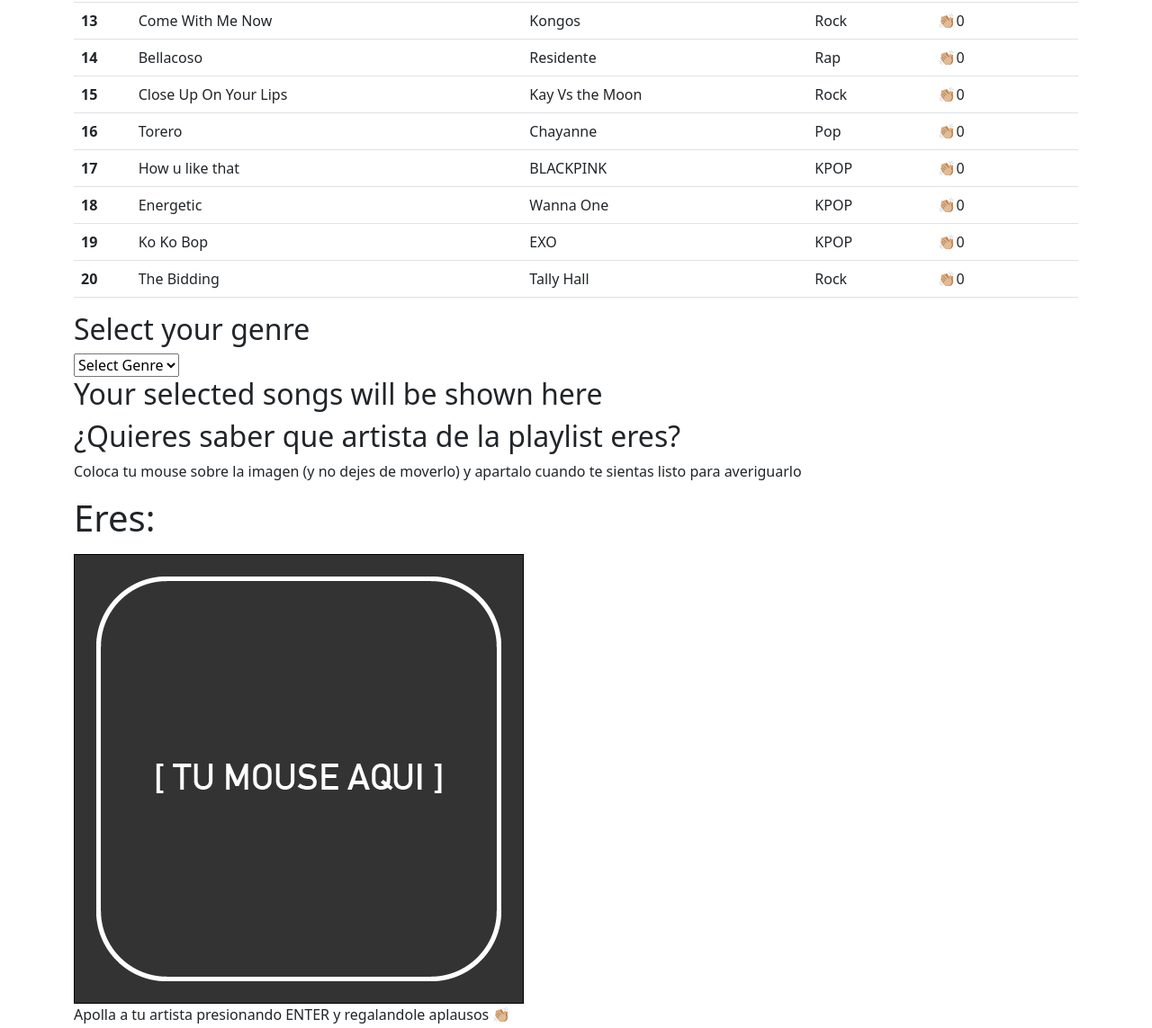
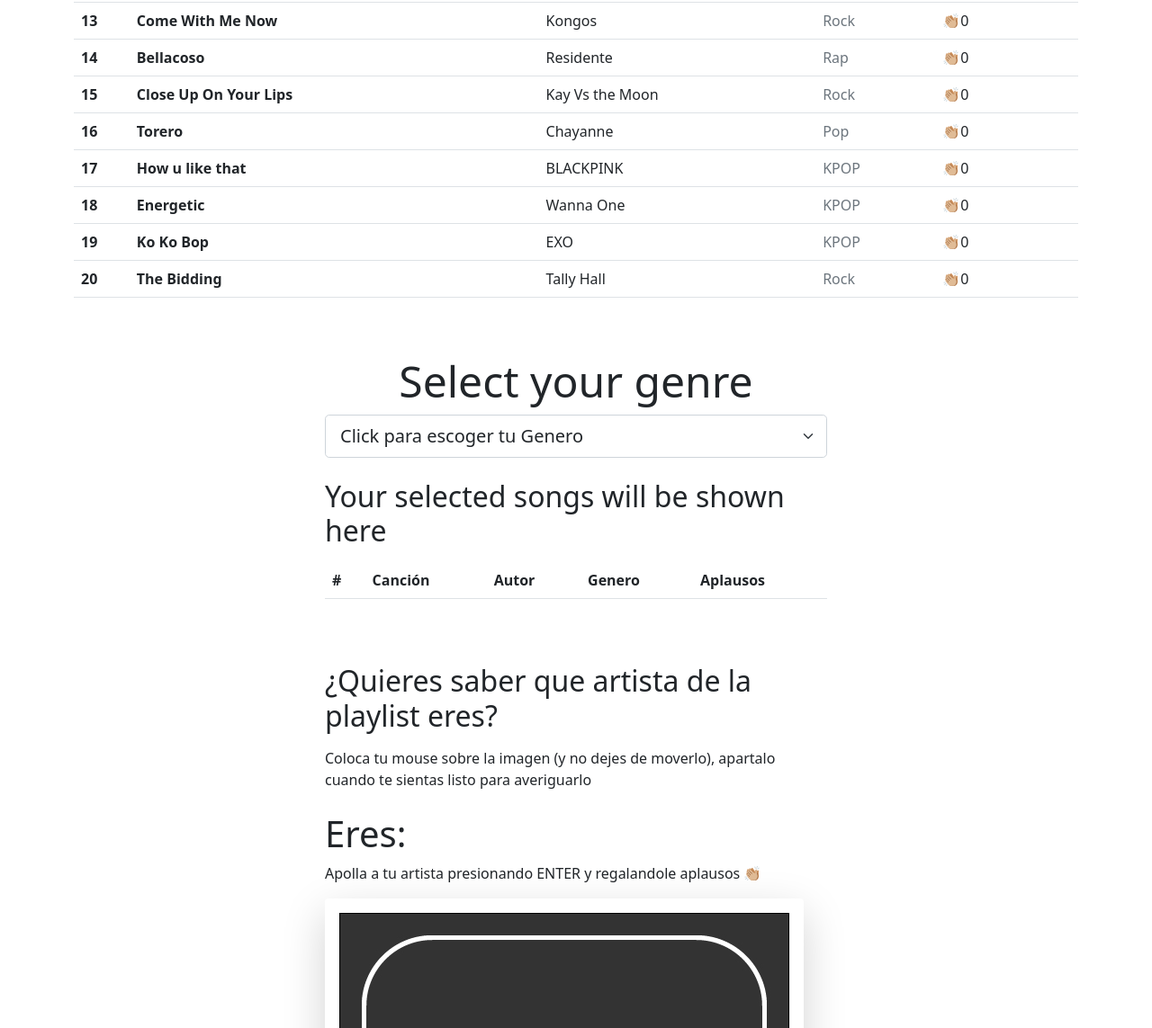
Before and after one commit to jackzorola10/fetch-entregaFinal-javascriptZorola, a plain HTML site: page index.html in a window 1280 px wide. Shown: the part 627-1770 px from the top of the page at 90% size. Drawn offline with nearby package versions, Linux system fonts and the light colour scheme.

Commit message:
added more bootstrap styles and fixed the genre selector

```diff
--- a/1styles.css
+++ /dev/null
@@ -1,111 +0,0 @@
-@import url('https://fonts.googleapis.com/css2?family=Fjalla+One&family=Lato:ital,wght@0,300;0,700;1,400;1,700&display=swap');
-
-.sideImage {
-    background-color: beige;
-}
-
-h1 {
-    font-family: 'Fjalla One', sans-serif;
-    margin-right: auto;
-    margin-left: auto;
-    max-width: 70%;
-}
-
-h2, p {
-    font-family: 'Lato', sans-serif;
-    text-align: center;
-}
-
-#PlaylistSelection, #FinalPlaylist {
-    margin-right: auto;
-    margin-left: auto;
-    max-width: 70%;
-    display: flex;
-    flex-direction: column;
-}
-
-.row {
-    display: flexbox;
-    flex-direction: row;
-    background-color: gray;
-    /* border-style: solid;
-    border-color: white;
-    border-width: 2px;  */
-    margin-bottom: .25rem;
-    color: aliceblue;
-    border-radius: .5rem;
-}
-
-.songTable {
-    display: inline;
-    margin-right: .25rem;
-    margin-top: auto;
-    margin-bottom: auto;
-
-}
-
-.addButton {
-    display: inline;
-    float: right;
-}
-
-.tableId {
-    font-weight: 700;
-}
-
-.tableName {
-    font-weight: 700;
-    text-align: center;
-}
-
-.tableAutor {
-    font-weight: 400;
-}
-
-.tableGenero{
-    margin-left: 2rem;
-
-}
-
-.tableTiempo {
-    float: right;
-}
-
-.tableAplausos {
-    float: right;
-}
-
-#artistTest img {
-    display: block;
-    margin-right: auto;
-    margin-left: auto;
-    max-width: 500px;
-    min-width: 500px;
-    max-height: 500px;
-    min-width: 500px;
-    border-radius: 1rem;
-}
-
-#inputsForUserSong {
-    margin-right: auto;
-    margin-left: auto;
-    width: 30%;
-    display: flexbox;
-
-}
-
-form {
-    -webkit-appearance: none;
-    text-align: center;
-}
-
-#selectDeGenero {
-    font-family: 'Fjalla One', sans-serif;
-    font-size: large;
-    width: 6rem;
-    height: 3rem;
-    padding: .25rem;
-    border-radius: .5rem;
-    background-color: rgb(67, 147, 197);
-    color: aliceblue;
-}
--- a/index.html
+++ b/index.html
@@ -6,7 +6,8 @@
     <meta name="viewport" content="width=device-width, initial-scale=1.0">
     <title>Document</title>
 
-    <link rel="stylesheet" href="css/bootstrap.css">
+
+    <link rel="stylesheet" href="css/bootstrap.min.css">
     <link rel="stylesheet" type="text/css" href="https://cdn.jsdelivr.net/npm/toastify-js/src/toastify.min.css">
 </head>
 <body id="all">
@@ -39,52 +40,78 @@
 
 
         <!-- USER GENRE SELECTION -->
-        <h2>Select your genre</h2>
-        <section id="inputsForUserSong">
-            <form name="genreForm">
-                <select id="selectDeGenero" name="tema">
-                    <option value="">Select Genre</option>
-                    <option value="Rock">Rock</option>
-                    <option value="Pop">Pop</option>
-                    <option value="KPOP">KPOP</option>
-                    <option value="Rap">Rap</option>
-                </select>
-            </form>
-        </section>
+        <h2 class="display-5 text-center mt-5">Select your genre</h2>
 
-
-
+        <section id="inputsForUserSong" class="d-grid gap-2 col-6 mx-auto mb-5">
+            <select id="selectDeGenero" class="form-select form-select-lg mb-3" aria-label=".form-select-lg example">
+                <option selected>Click para escoger tu Genero</option>
+                <option value="Rock">Rock</option>
+                <option value="Pop">Pop</option>
+                <option value="KPOP">KPOP</option>
+                <option value="Rap">Rap</option>
+              </select>
 
 
         <!-- FINAL PLAYLIST -->
         <h2>Your selected songs will be shown here</h2>
-        <section id="FinalPlaylist">
+        <section>
+            <table class="table">
+                <thead>
+                    <tr>
+                      <th scope="col">#</th>
+                      <th scope="col">Canción</th>
+                      <th scope="col">Autor</th>
+                      <th scope="col">Genero</th>
+                      <th scope="col">Aplausos</th>
+                    </tr>
+                </thead>
+                <tbody id="FinalPlaylist">
+
+                </tbody>
+
+            </table>
 
         </section>
 
 
+        <!-- ARTIST TEST -->
+        <h2 class="mt-5">¿Quieres saber que artista de la playlist eres?</h2>
+        <p class="">Coloca tu mouse sobre la imagen (y no dejes de moverlo), apartalo cuando te sientas listo para averiguarlo</p>
 
-
-
-        <!-- ARTIST TEST -->
-        <h2>¿Quieres saber que artista de la playlist eres?</h2>
-        <p>Coloca tu mouse sobre la imagen (y no dejes de moverlo) y apartalo cuando te sientas listo para averiguarlo</p>
-
-        <section id="artistTest">
+        <section id="artistTest" >
             <h1 id="eres">Eres: </h1>
+            <p>Apolla a tu artista presionando ENTER y regalandole aplausos 👏🏼</p>
             <p id="responseOnEnter"></p>
-            <img id="imageForTest" src="images/band0.jpg" alt="">
-            <p>Apolla a tu artista presionando ENTER y regalandole aplausos 👏🏼</p>
+            <img id="imageForTest" src="images/band0.jpg" alt="" class="shadow-lg p-3 mb-5 bg-body rounded">
         </section>
     </div> <!-- 🛑 -->
 
 
 
 
+    <!-- jQuery first, then Popper.js, then Bootstrap JS -->
+
+
+
+    <!-- ✅ load jQuery (optional) ✅ -->
+    <script
+      src="https://code.jquery.com/jquery-3.6.0.min.js"
+      integrity="sha256-/xUj+3OJU5yExlq6GSYGSHk7tPXikynS7ogEvDej/m4="
+      crossorigin="anonymous"
+    ></script>
+
+
+    <!-- ✅ load Bootstrap bundle ✅ -->
+    <script
+      src="https://cdn.jsdelivr.net/npm/bootstrap@5.1.3/dist/js/bootstrap.bundle.min.js"
+      integrity="sha384-ka7Sk0Gln4gmtz2MlQnikT1wXgYsOg+OMhuP+IlRH9sENBO0LRn5q+8nbTov4+1p"
+      crossorigin="anonymous"
+    ></script>
+
+
 
     <script src="script.js"></script>
     <script type="text/javascript" src="https://cdn.jsdelivr.net/npm/toastify-js"></script>
-
 
 
 </body>
--- a/script.js
+++ b/script.js
@@ -29,9 +29,9 @@
         stringsOfArrayOfSongs.push(
         "<tr>" +
             "<th scope='row'>" + arrayOfObj[i].id + '</th>' +
-            "<td>" + arrayOfObj[i].name + '</td>' +
+            "<td><strong>" + arrayOfObj[i].name + '</strong></td>' +
             "<td>" + arrayOfObj[i].autor + '</td>' +
-            "<td>" + arrayOfObj[i].genero + '</td>' +
+            "<td class='text-muted'>" + arrayOfObj[i].genero + '</td>' +
             "<td>" + "👏🏼" + arrayOfObj[i].aplausos + '</td>' +
         "</tr>"
         );
@@ -57,6 +57,8 @@
 //  Dependiendo de la selección en el input, el listener nos avisará y cambiaremos la tabla inferior para el usuario, imprimiendo una nueva. En esta sección por ahora solo capto el registro y activo la función printFilteredPlaylist() como segundo paso.
 let songFilter = [];
 const userGenre = document.getElementById("selectDeGenero");
+
+console.log("userGenre is " + userGenre)
 
 userGenre.addEventListener('change', () => {                    // Evento utilizado.
     console.log("Genre obtained = " + event.target.value);
```
Also changed, not shown: 1 other file.
